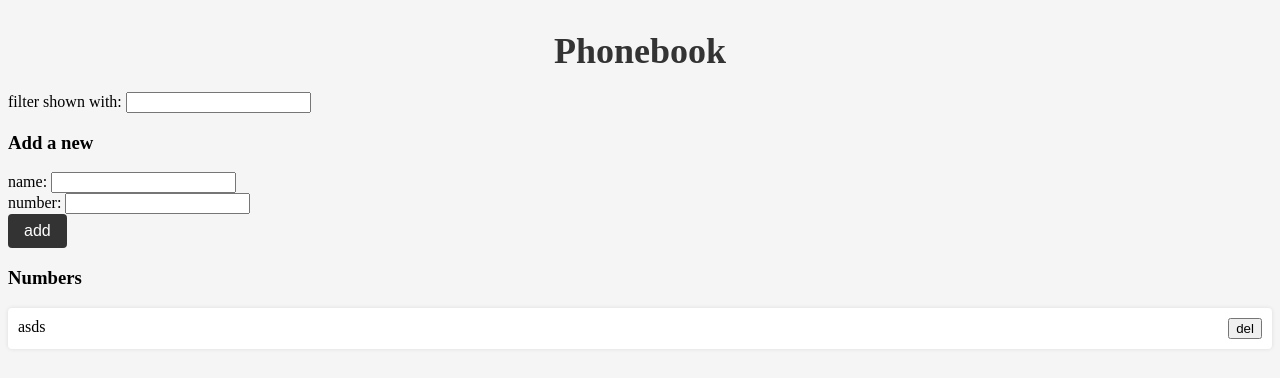
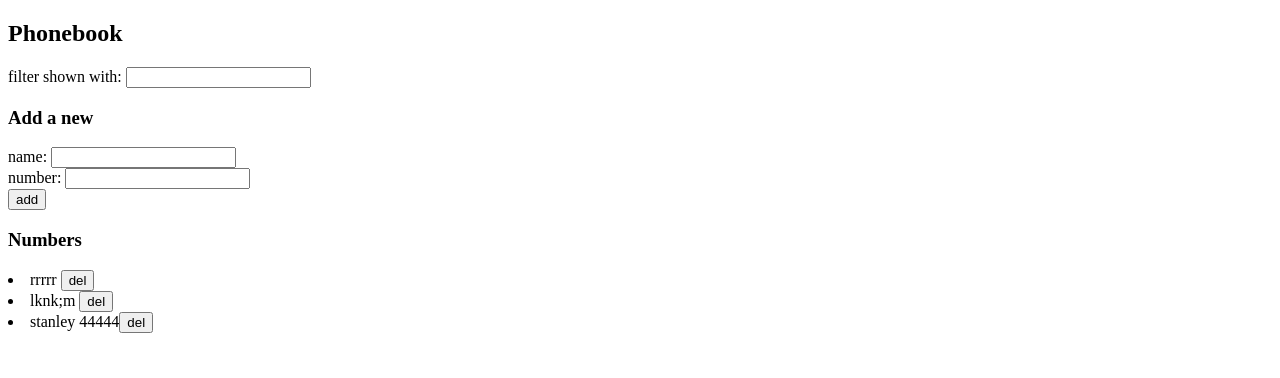
Before and after one commit to fullstackstan/FSO2023, a React (Create React App) app in the folder part2/phonebook/: page / in a window 1280 px wide. Shown: the top 378 px of the page. Built offline with nearby package versions, Linux system fonts and the light colour scheme; data requests are answered from the project's data file.

Commit message:
Revert "added styles using chatgpt"
This reverts commit fa25c617993d91e6d4bd3a198b16fdc30755990e.

```diff
--- a/part2/phonebook/db.json
+++ b/part2/phonebook/db.json
@@ -1,9 +1,19 @@
 {
   "persons": [
     {
-      "name": "asds",
+      "name": "rrrrr",
       "number": "",
       "id": 1
+    },
+    {
+      "name": "lknk;m",
+      "number": "",
+      "id": 2
+    },
+    {
+      "name": "stanley",
+      "number": "44444",
+      "id": 3
     }
   ]
 }
--- a/part2/phonebook/src/App.js
+++ b/part2/phonebook/src/App.js
@@ -1,7 +1,5 @@
 import { useState, useEffect } from "react";
 import personService from "./services/persons";
-import './index.css'
-
 
 const Filter = ({ filterName, setFilterName }) => {
   const handleFilterChange = (event) => {
@@ -17,8 +15,6 @@ const Filter = ({ filterName, setFilterName }) => {
   );
 };
 
-
-
 const PersonForm = ({
   setPersons,
   persons,
@@ -27,13 +23,13 @@ const PersonForm = ({
   setNewName,
   setNewNumber,
 }) => {
-  const [notification, setNotification] = useState(null);
-
   const handleNameChange = (event) => {
     setNewName(event.target.value);
+    console.log(event.target.value);
   };
   const handleNumberChange = (event) => {
     setNewNumber(event.target.value);
+    console.log(event.target.value);
   };
 
   const handleSubmit = (event) => {
@@ -55,23 +51,10 @@ const PersonForm = ({
             );
             setNewName("");
             setNewNumber("");
-            setNotification({
-              message: `Updated ${newName}`,
-              type: "success",
-            });
-            setTimeout(() => {
-              setNotification(null);
-            }, 2000);
           })
           .catch((error) => {
             console.log(error.response.data.error);
-            setNotification({
-              message: error.response.data.error,
-              type: "error",
-            });
-            setTimeout(() => {
-              setNotification(null);
-            }, 2000);
+            alert(error.response.data.error);
           });
       }
     } else {
@@ -79,38 +62,17 @@ const PersonForm = ({
         name: newName,
         number: newNumber,
       };
-      personService
-        .create(personObject)
-        .then((response) => {
-          setPersons(persons.concat(response.data));
-          setNewName("");
-          setNewNumber("");
-          setNotification({
-            message: `Added ${newName}`,
-            type: "success",
-          });
-          setTimeout(() => {
-            setNotification(null);
-          }, 2000);
-        })
-        .catch((error) => {
-          console.log(error.response.data.error);
-          setNotification({
-            message: error.response.data.error,
-            type: "error",
-          });
-          setTimeout(() => {
-            setNotification(null);
-          }, 2000);
-        });
+      personService.create(personObject).then((response) => {
+        setPersons(persons.concat(response.data));
+        setNewName("");
+        setNewNumber("");
+      });
     }
   };
 
+
   return (
     <>
-      {notification && (
-        <div className={notification.type}>{notification.message}</div>
-      )}
       <form onSubmit={handleSubmit}>
         <div>
           name: <input value={newName} onChange={handleNameChange} />
@@ -126,18 +88,14 @@ const PersonForm = ({
   );
 };
 
-
-
-const Persons = ({ filteredPersons, setNewName, persons, setPersons, setShowAddedMessage, setShowDeletedMessage }) => {
-  const handleDelButtonClick = (id, name) => {
-    const confirmDelete = window.confirm(`Delete ${name}?`);
+const Persons = ({ filteredPersons,setNewName,persons,setPersons }) => {
+  const handleDelButtonClick = (id) => {
+    const personToDelete = persons.find((person) => person.id === id);
+    const confirmDelete = window.confirm(`Delete ${personToDelete.name}?`);
     if (confirmDelete) {
       personService.removeEntry(id).then((response) => {
         console.log(response);
         setPersons(persons.filter((person) => person.id !== id));
-        setNewName(`Deleted ${name}`);
-        setShowDeletedMessage(true);
-        setTimeout(() => setShowDeletedMessage(false), 2000);
       });
     }
   };
@@ -147,23 +105,21 @@ const Persons = ({ filteredPersons, setNewName, persons, setPersons, setShowAdde
       {filteredPersons.map((person) => (
         <li key={person.id}>
           {person.name} {person.number}
-          <button onClick={() => handleDelButtonClick(person.id, person.name)}>
-            del
-          </button>
+          <button onClick={()=>handleDelButtonClick(person.id)}>del</button>
+
         </li>
+
       ))}
+
     </>
   );
 };
-;
-
 
 const App = () => {
   const [persons, setPersons] = useState([]);
   const [filterName, setFilterName] = useState("");
   const [newName, setNewName] = useState("");
   const [newNumber, setNewNumber] = useState("");
-  const [showAddedMessage,setShowAddedMessage] = useState('null')
 
   const filteredPersons = persons.filter((person) =>
     person.name.toLowerCase().includes(filterName.toLowerCase())
--- a/part2/phonebook/src/index.css
+++ /dev/null
@@ -1,122 +0,0 @@
-/* Set the background color of the page */
-body {
-    background-color: #f5f5f5;
-  }
-
-  /* Style the phonebook title */
-  h2 {
-    color: #333;
-    font-size: 36px;
-    margin-bottom: 20px;
-    text-align: center;
-  }
-
-  /* Style the filter input */
-  input[type="text"] {
-    border: none;
-    border-radius: 4px;
-    box-shadow: 0px 0px 4px rgba(0, 0, 0, 0.1);
-    font-size: 16px;
-    padding: 8px;
-    width: 100%;
-    margin-bottom: 20px;
-  }
-
-  /* Style the form labels */
-  label {
-    display: block;
-    font-size: 18px;
-    font-weight: 700;
-    margin-bottom: 8px;
-  }
-
-  /* Style the form input fields */
-  input[type="text"] {
-    border: none;
-    border-radius: 4px;
-    box-shadow: 0px 0px 4px rgba(0, 0, 0, 0.1);
-    font-size: 16px;
-    padding: 8px;
-    width: 100%;
-    margin-bottom: 20px;
-  }
-
-  /* Style the form submit button */
-  button[type="submit"] {
-    background-color: #333;
-    border: none;
-    border-radius: 4px;
-    color: #fff;
-    cursor: pointer;
-    font-size: 16px;
-    padding: 8px 16px;
-    transition: background-color 0.2s ease-in-out;
-  }
-
-  button[type="submit"]:hover {
-    background-color: #555;
-  }
-
-  /* Style the phonebook list */
-  ul {
-    list-style: none;
-    margin: 0;
-    padding: 0;
-  }
-
-  li {
-    background-color: #fff;
-    border-radius: 4px;
-    box-shadow: 0px 0px 4px rgba(0, 0, 0, 0.1);
-    display: flex;
-    font-size: 16px;
-    justify-content: space-between;
-    margin-bottom: 10px;
-    padding: 10px;
-  }
-
-  li span {
-    font-weight: 700;
-  }
-
-  /* Style the delete button */
-  button[type="button"] {
-    background-color: #ff4136;
-    border: none;
-    border-radius: 4px;
-    color: #fff;
-    cursor: pointer;
-    font-size: 16px;
-    padding: 8px 16px;
-    transition: background-color 0.2s ease-in-out;
-  }
-
-  button[type="button"]:hover {
-    background-color: #e50000;
-  }
-
-  .deleted {
-    font-size: 2em;
-    color: red;
-  }
-  .added {
-    position: fixed;
-    top: 0;
-    left: 0;
-    width: 100%;
-    height: 100%;
-    display: none;
-    justify-content: center;
-    align-items: center;
-    font-size: 3rem;
-    font-weight: bold;
-    color: white;
-    background-color: green;
-    transition: opacity 0.2s ease-in-out;
-  }
-
-  .visible {
-    display: flex;
-    opacity: 1;
-    z-index: 9999;
-  }
```
